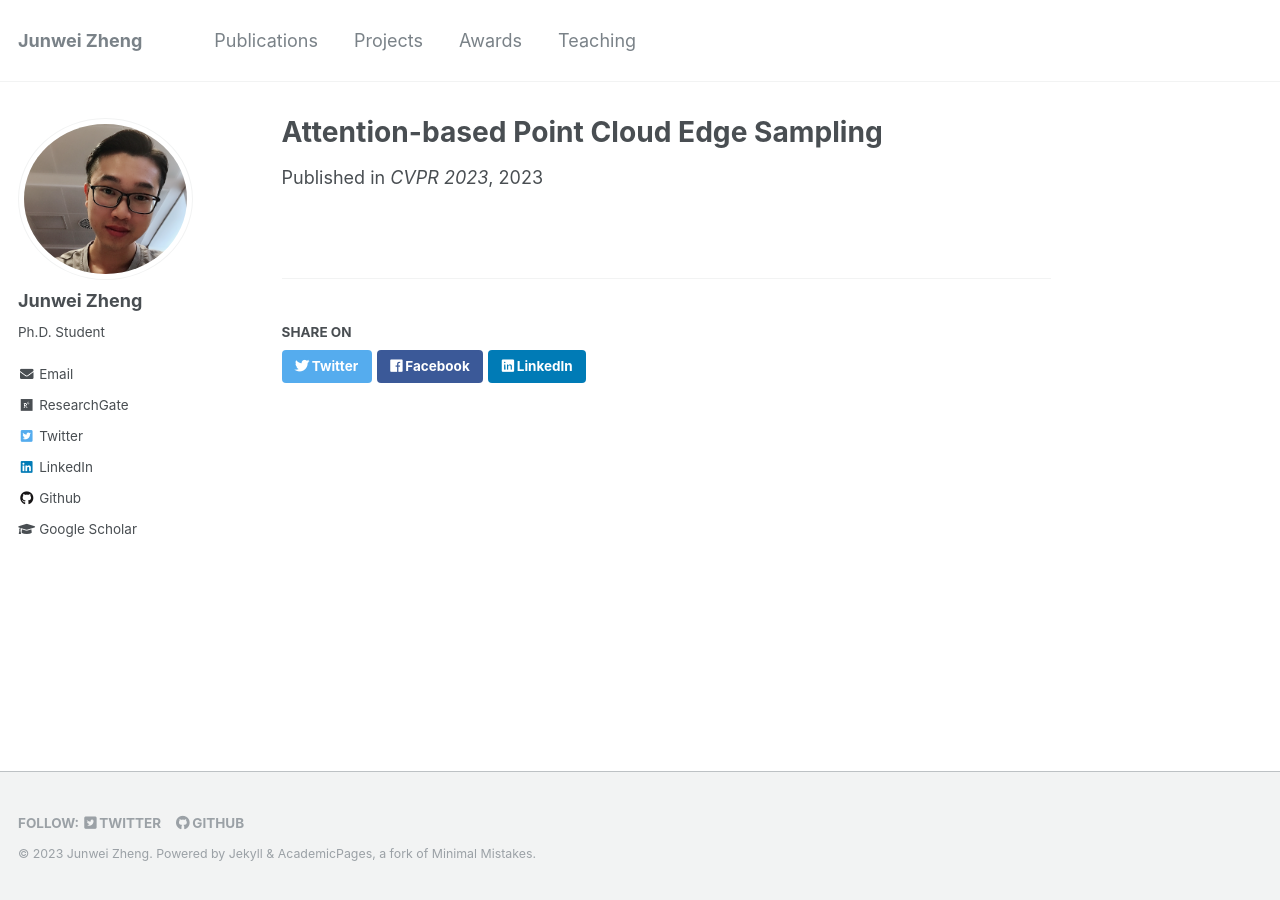
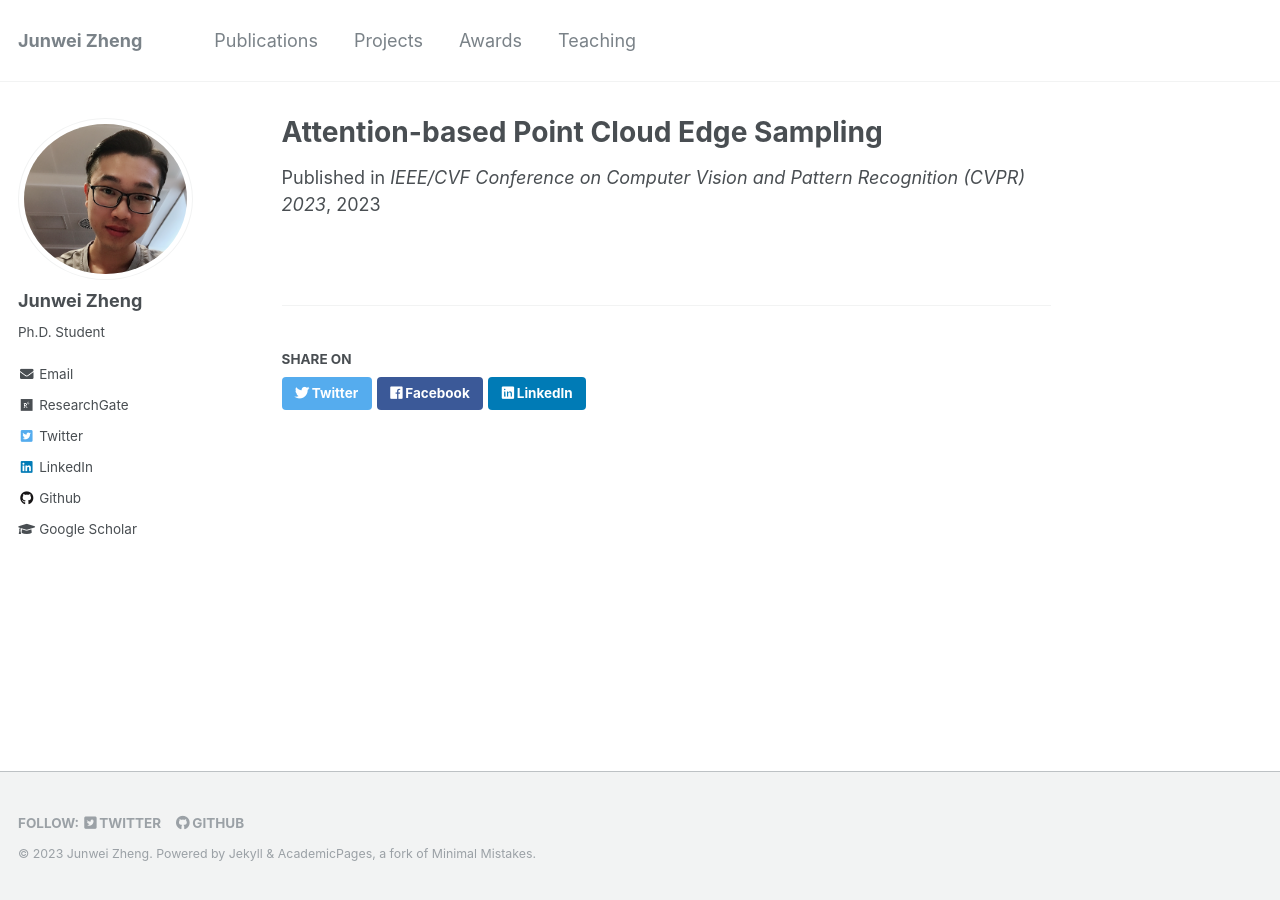
Before and after one commit to JunweiZheng93/JunweiZheng93.github.io, a Jekyll site: the page built from _publications/2021-conflict-preemption.md, in a window 1280 px wide. Built offline with Jekyll 4.4.1, drawn with Linux system fonts in a browser that asks for light colours.

Commit message:
update APES

```diff
--- a/_publications/2021-conflict-preemption.md
+++ b/_publications/2021-conflict-preemption.md
@@ -1,6 +1,6 @@
 ---
 title: "Attention-based Point Cloud Edge Sampling"
 author: 'C. Wu, <b>J. Zheng</b>, J. Pfrommer, J. Beyerer'
-venue: 'CVPR 2023'
+venue: 'IEEE/CVF Conference on Computer Vision and Pattern Recognition (CVPR) 2023'
 github: 'https://github.com/JunweiZheng93/APES'
 ---
```
